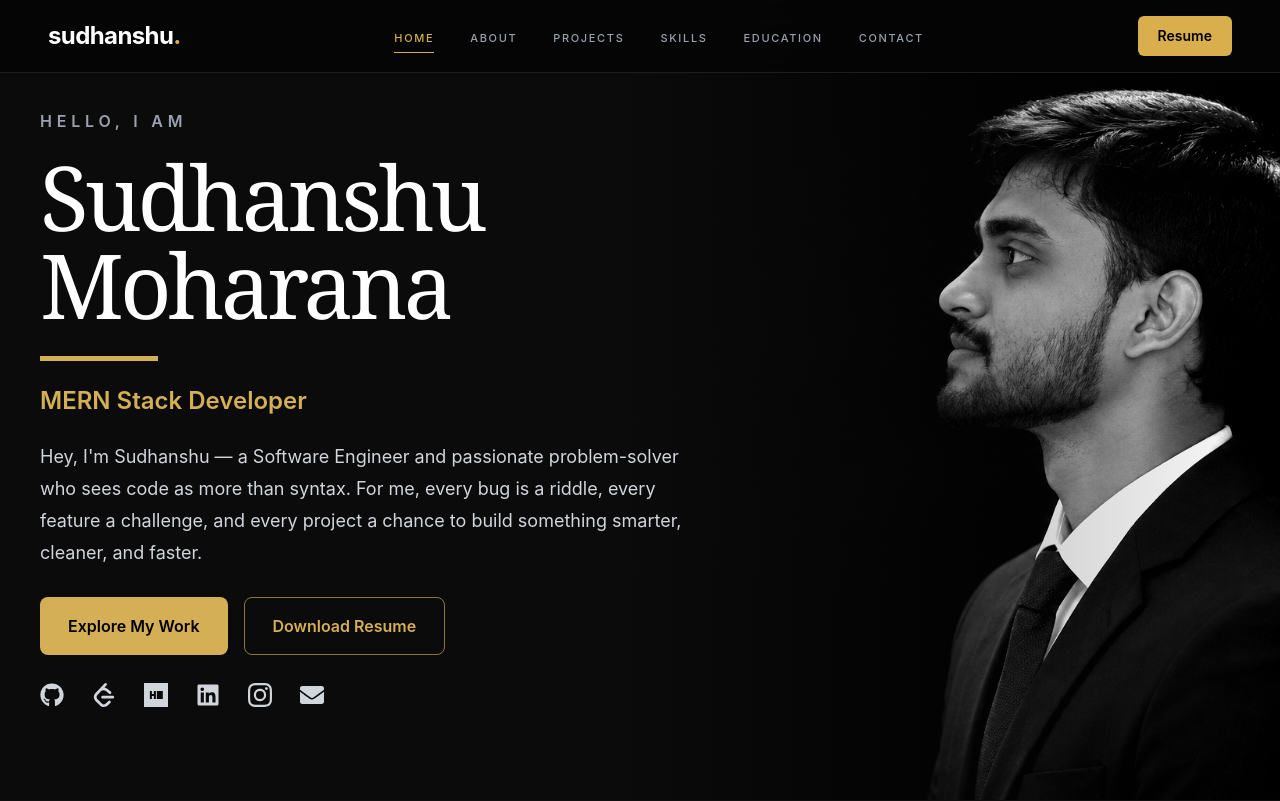
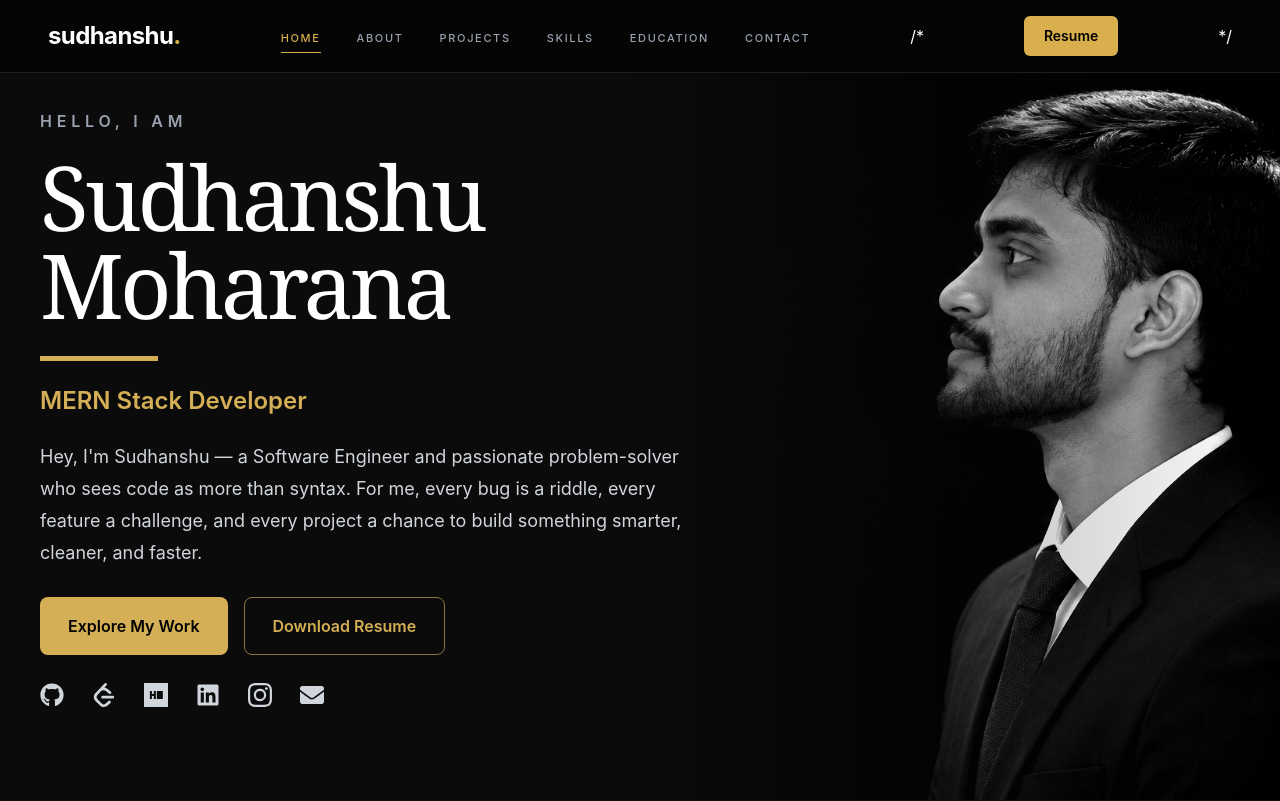
Before and after one commit to MoharanaSudhanshu/portfolio, a React (Vite) app: page / in a window 1280 px wide. Shown: the top 801 px of the page. Built offline with nearby package versions, Linux system fonts and the light colour scheme.

Commit message:
Update Navbar.jsx

```diff
--- a/src/components/Navbar.jsx
+++ b/src/components/Navbar.jsx
@@ -49,14 +49,14 @@ function Navbar() {
           ))}
         </ul>
 
-        {/* Resume */}
+        /* {/* Resume */}
         <a
           href={resumeUrl}
           download
           className="hidden rounded-md bg-[#D9AE4D] px-5 py-2.5 text-sm font-semibold text-black transition-colors hover:bg-[#E8C46C] md:block"
         >
           Resume
-        </a>
+        </a> */
 
         {/* Mobile menu toggle */}
         <button
```
